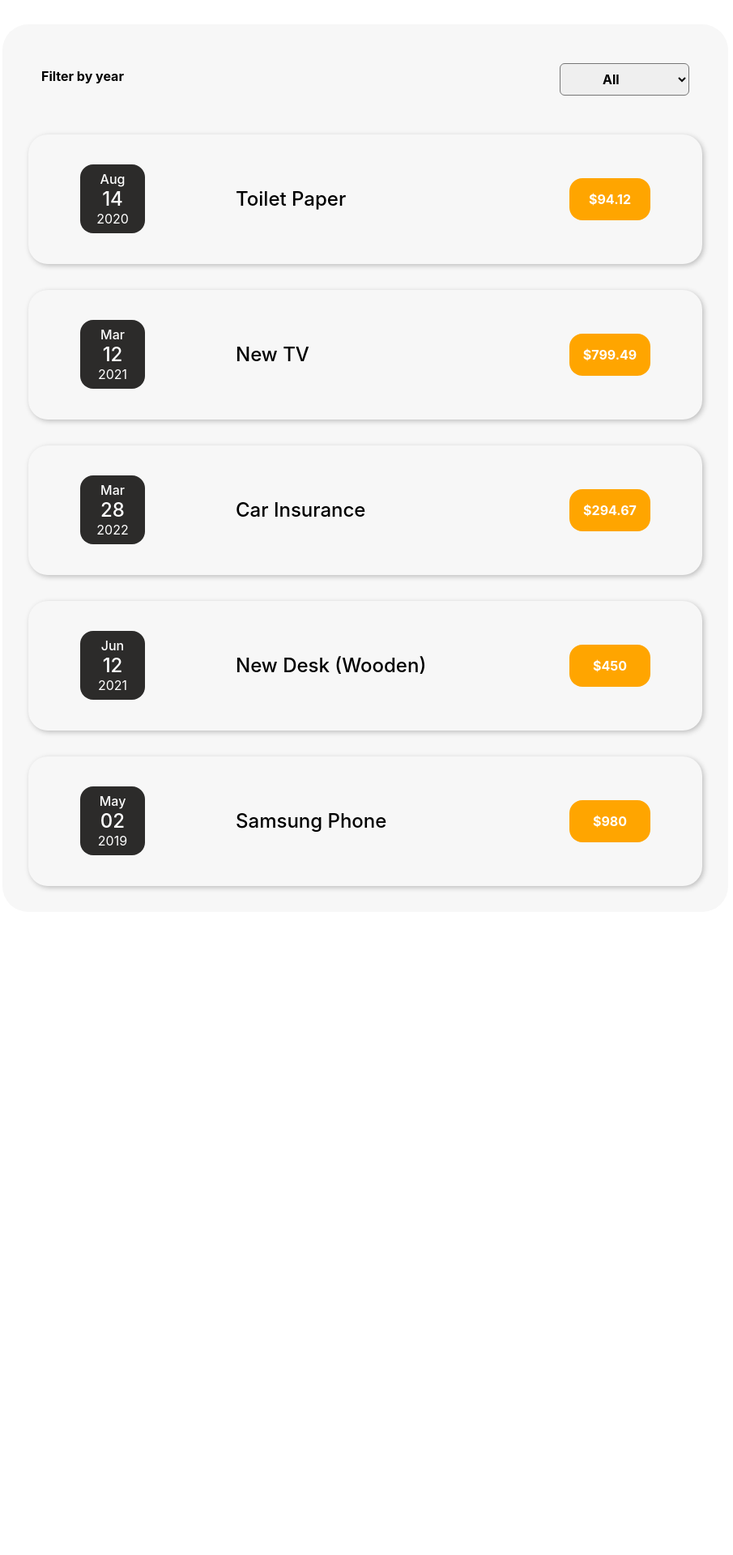
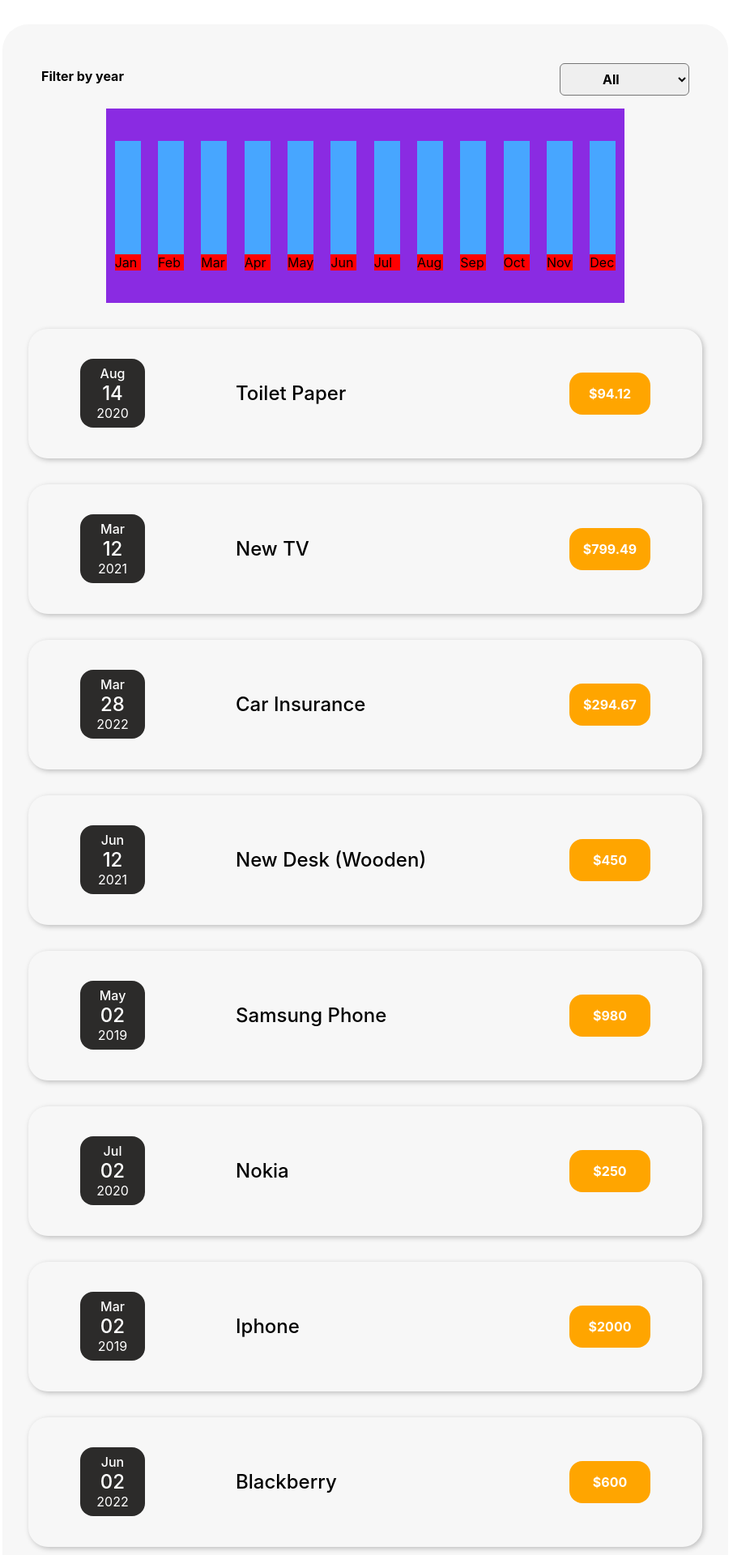
Before and after one commit to EbenFergy/ExpenseTracker, a React (Create React App) app: page / in a window 1280 px wide. Shown: the part 300-2220 px from the top of the page at 81% size, without its empty margins (189-1094 px from the left). Before the commit the page ends 1426 px from the top, so only its background shows below. Built offline with nearby package versions, Linux system fonts and the light colour scheme.

Commit message:
Added the filter bar charts that respond to filtering

```diff
--- a/src/App.js
+++ b/src/App.js
@@ -34,6 +34,36 @@ const DUMMY_LIST = [
     amount: 980,
     date: new Date(2019, 4, 2),
   },
+  {
+    id: "e6",
+    title: "Nokia",
+    amount: 250,
+    date: new Date(2020, 6, 2),
+  },
+  {
+    id: "e7",
+    title: "Iphone",
+    amount: 2000,
+    date: new Date(2019, 2, 2),
+  },
+  {
+    id: "e8",
+    title: "Blackberry",
+    amount: 600,
+    date: new Date(2022, 5, 2),
+  },
+  {
+    id: "e9",
+    title: "Orange",
+    amount: 3200,
+    date: new Date(2022, 10, 2),
+  },
+  {
+    id: "e10",
+    title: "Blackberry",
+    amount: 800,
+    date: new Date(2019, 11, 2),
+  },
 ];
 const App = () => {
   const [expenses, setExpenses] = useState(DUMMY_LIST);
--- /dev/null
+++ b/src/Components/Expenses/Chart/Chart.css
@@ -0,0 +1,8 @@
+.chartCont {
+  height: 15rem;
+  display: flex;
+  align-items: center;
+  justify-content: space-around;
+  width: 50vw;
+  background-color: yellow;
+}
--- /dev/null
+++ b/src/Components/Expenses/Chart/Chart.jsx
@@ -0,0 +1,35 @@
+import React from "react";
+import ChartBars from "./ChartBars";
+import "./Chart.css";
+
+const Chart = ({ filteredItems }) => {
+  const chartDataPoints = [
+    { label: "Jan", value: 0 },
+    { label: "Feb", value: 0 },
+    { label: "Mar", value: 0 },
+    { label: "Apr", value: 0 },
+    { label: "May", value: 0 },
+    { label: "Jun", value: 0 },
+    { label: "Jul", value: 0 },
+    { label: "Aug", value: 0 },
+    { label: "Sep", value: 0 },
+    { label: "Oct", value: 0 },
+    { label: "Nov", value: 0 },
+    { label: "Dec", value: 0 },
+  ];
+  let yearlyMaxValue = 0;
+
+  for (const item of filteredItems) {
+    yearlyMaxValue += Math.round(item.amount);
+    const eachMonth = item.date.getMonth();
+    chartDataPoints[eachMonth].value = item.amount;
+  }
+//   console.log(yearlyMaxValue);
+  return (
+    <div className="chartCont">
+      <ChartBars yearlyMaxValue={yearlyMaxValue} chartBarsData={chartDataPoints} />
+    </div>
+  );
+};
+
+export default Chart;
--- /dev/null
+++ b/src/Components/Expenses/Chart/ChartBarDisplay.css
@@ -0,0 +1,25 @@
+.border {
+  border: 2px solid black;
+}
+
+.chartBars {
+  display: flex;
+  flex-direction: column;
+  justify-content: center;
+  height: 10rem;
+  background-color: red;
+  width: 5%;
+}
+
+.chartBarInner {
+  display: flex;
+  justify-content: center;
+  background-color: rgb(71, 166, 255);
+  height: 100%;
+  align-items: flex-end;
+}
+
+.chartBarInner__heightFill {
+  width: 100%;
+  background-color: tomato;
+}
--- /dev/null
+++ b/src/Components/Expenses/Chart/ChartBarDisplay.js
@@ -0,0 +1,24 @@
+import React from "react";
+import "./ChartBarDisplay.css";
+
+const ChartBarDisplay = ({ dataValue, maxValue, label }) => {
+  let fillHeights = "0%";
+
+  //   console.log(dataValue)
+  if (maxValue > 0) {
+    fillHeights = Math.round((dataValue / maxValue) * 100) + "%";
+  }
+  return (
+    <div className="chartBars">
+      <div className="chartBarInner">
+        <div
+          className="chartBarInner__heightFill"
+          style={{ height: fillHeights }}
+        ></div>
+      </div>
+      <div className="chartBar___label">{label}</div>
+    </div>
+  );
+};
+
+export default ChartBarDisplay;
--- /dev/null
+++ b/src/Components/Expenses/Chart/ChartBars.css
@@ -0,0 +1,8 @@
+.chartBars2 {
+  display: flex;
+  width: 100%;
+  justify-content: space-around;
+  align-items: center;
+  background-color: blueviolet;
+  height: 100%;
+}
--- /dev/null
+++ b/src/Components/Expenses/Chart/ChartBars.js
@@ -0,0 +1,29 @@
+import React from "react";
+import "./ChartBars.css";
+import ChartBarDisplay from "./ChartBarDisplay";
+
+const ChartBars = ({ yearlyMaxValue, chartBarsData }) => {
+  console.log(
+    "yearlMaxValue:",
+    yearlyMaxValue,
+    "chartBarsData:",
+    chartBarsData
+  );
+
+  return (
+    <div className="chartBars2">
+      {chartBarsData.map((data) => {
+        return (
+          <ChartBarDisplay
+            key={data.label}
+            dataValue={data.value}
+            maxValue={yearlyMaxValue}
+            label={data.label}
+          />
+        );
+      })}
+    </div>
+  );
+};
+
+export default ChartBars;
--- a/src/Components/Expenses/Expenses.jsx
+++ b/src/Components/Expenses/Expenses.jsx
@@ -1,8 +1,8 @@
 import React, { useState } from "react";
 import ExpenseItem from "./ExpenseItem";
 import "./Expenses.css";
-// import Cards from "../UI/Cards";
 import ExpenseFilter from "../Filter/ExpenseFilter";
+import Chart from "./Chart/Chart";
 
 const Expenses = (props) => {
   const [filteredYear, setFilteredYear] = useState("All");
@@ -35,6 +35,7 @@ const Expenses = (props) => {
         selection={expenseFilterSelect}
       />
 
+      <Chart filteredItems={capturedFilterYear}/>
     {filterConditions}
     </div>
   );
--- a/src/Components/NewExpense/NewExpenseForm.css
+++ b/src/Components/NewExpense/NewExpenseForm.css
@@ -52,4 +52,5 @@ form {
   margin: 0;
   background-color: rgb(126, 82, 0);
   color: white;
+  cursor: pointer;
 }
--- a/src/Components/NewExpense/NewExpenseForm.jsx
+++ b/src/Components/NewExpense/NewExpenseForm.jsx
@@ -65,7 +65,9 @@ const NewExpenseForm = (props) => {
         </div>
       </div>
       <div className="new-expense__submitBtn">
-        <button onClick={cancelFormHandler}>Cancel</button>
+        <button type="button" onClick={cancelFormHandler}>
+          Cancel
+        </button>
         <button type="submit">Add Expense</button>
       </div>
     </form>
```
